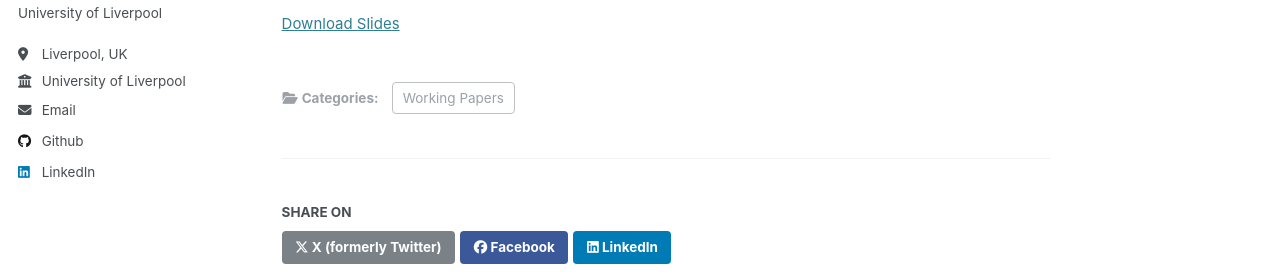
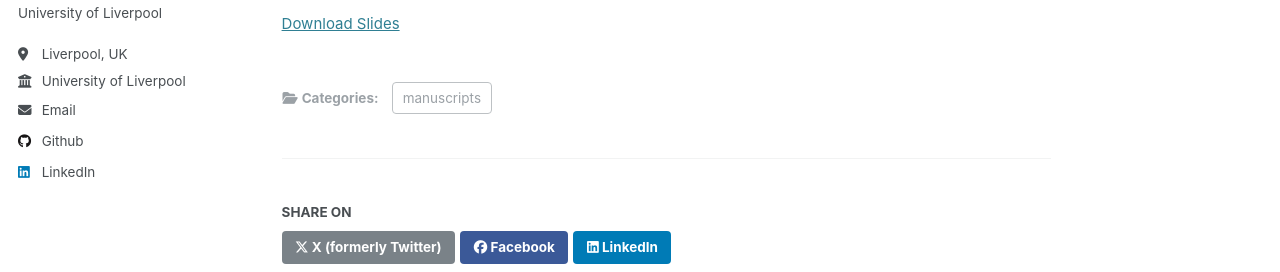
Before and after one commit to victoriabiagi/victoriabiagi.github.io, a Jekyll site: the page built from _publications/2015-10-01-paper-title-number-3.md, in a window 1280 px wide and 1136 px high. Shown: the part 376-648 px from the top of the window. Built offline with Jekyll 4.4.1, drawn with Linux system fonts in a browser that asks for light colours.

Commit message:
Update 2015-10-01-paper-title-number-3.md

```diff
--- a/_publications/2015-10-01-paper-title-number-3.md
+++ b/_publications/2015-10-01-paper-title-number-3.md
@@ -3,7 +3,7 @@
 description: 'NWSSDTP conference (2024, Lancaster University) - AMBS Doctoral Conference (2024, University of Manchester) - CLEAN UNIT (2024, Bocconi University)'
 infodownload: 'Accessible upon request'
 collection: publications
-category: Working Papers
+category: manuscripts
 # permalink: /publication/2015-10-01-paper-title-number-3
 excerpt: '**Abstract**: Real estate confiscation is a widespread practice to tackle organised crime throughout European countries. The Italian policy for the confiscation of Mafia assets also allows the social reuse of these properties to regenerate Mafia-ridden neighbourhoods. In this context, the socio-economic effects of reusing Mafia assets are still unexplored. Using school-level geo-referenced data from 2015 to 2022, I exploit the staggered reuse of Mafia properties to investigate local educational patterns within Mafia-ridden neighbourhoods. My results reveal a significant decrease in the dropout rate for schools having at least one reused Mafia residential property within their students’ catching area. The effect is sharper and larger where the number of CSOs is higher and where more people are unemployed. Moreover, I argue how the measured effect is driving a change both in educational resources and community perception. Consistently, I show that the effect is not driven by previous steps of the policy. From a policy perspective, these findings show the importance of reprioritizing public funds to improve human and social capital in Mafia strongholds, as well as addressing the bureaucratic issues that impede the effective restoration of confiscated properties.'
 # date: ""
```
